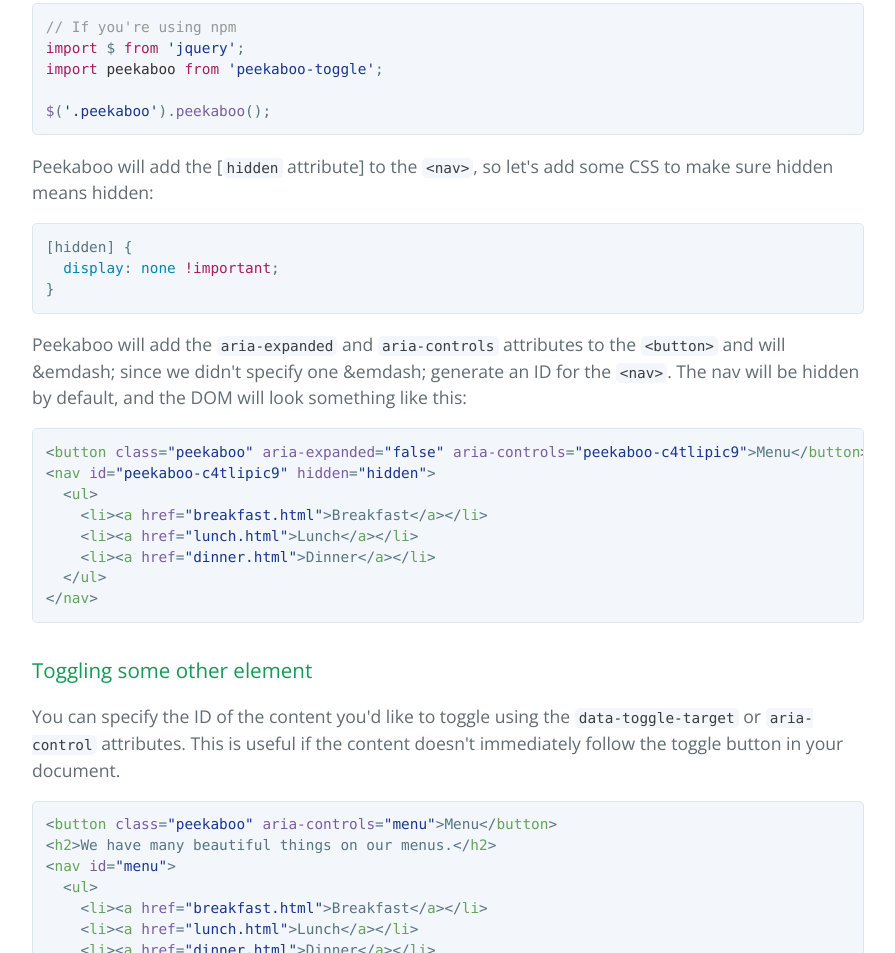
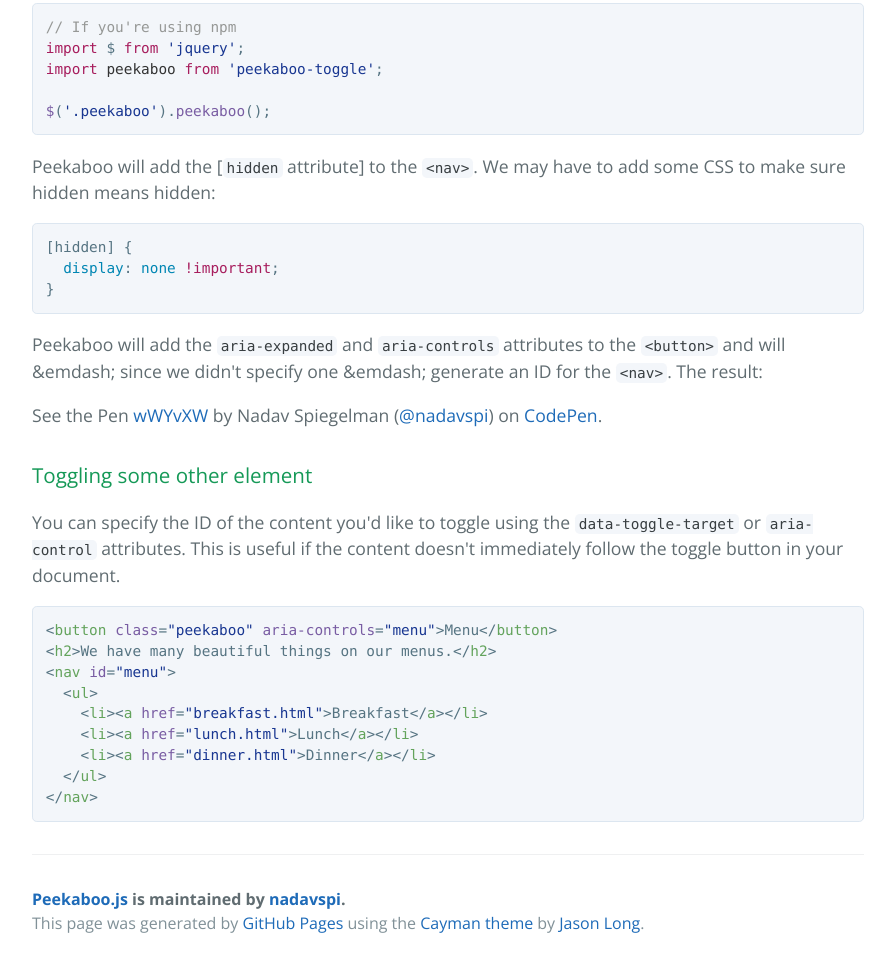
Before and after one commit to nadavspi/peekaboo.js, a plain HTML site: page index.html in a window 1280 px wide. Shown: the part 1409-2362 px from the top of the page, without its empty margins (192-1087 px from the left). Drawn offline with nearby package versions, Linux system fonts and the light colour scheme.

```diff
--- a/index.html
+++ b/index.html
@@ -68,7 +68,7 @@
 
 <span class="pl-en">$</span>(<span class="pl-s"><span class="pl-pds">'</span>.peekaboo<span class="pl-pds">'</span></span>).<span class="pl-en">peekaboo</span>();</pre></div>
 
-<p>Peekaboo will add the [<code>hidden</code> attribute] to the <code>&lt;nav&gt;</code>, so let's add some
+<p>Peekaboo will add the [<code>hidden</code> attribute] to the <code>&lt;nav&gt;</code>. We may have to add some
 CSS to make sure hidden means hidden:</p>
 
 <div class="highlight highlight-source-css"><pre>[hidden] {
@@ -77,16 +77,11 @@
 
 <p>Peekaboo will add the <code>aria-expanded</code> and <code>aria-controls</code> attributes to the
 <code>&lt;button&gt;</code> and will &amp;emdash; since we didn't specify one &amp;emdash; generate an
-ID for the <code>&lt;nav&gt;</code>. The nav will be hidden by default, and the DOM will look something like this:</p>
+ID for the <code>&lt;nav&gt;</code>. The result:</p>
 
-<div class="highlight highlight-text-html-basic"><pre>&lt;<span class="pl-ent">button</span> <span class="pl-e">class</span>=<span class="pl-s"><span class="pl-pds">"</span>peekaboo<span class="pl-pds">"</span></span> <span class="pl-e">aria-expanded</span>=<span class="pl-s"><span class="pl-pds">"</span>false<span class="pl-pds">"</span></span> <span class="pl-e">aria-controls</span>=<span class="pl-s"><span class="pl-pds">"</span>peekaboo-c4tlipic9<span class="pl-pds">"</span></span>&gt;Menu&lt;/<span class="pl-ent">button</span>&gt;
-&lt;<span class="pl-ent">nav</span> <span class="pl-e">id</span>=<span class="pl-s"><span class="pl-pds">"</span>peekaboo-c4tlipic9<span class="pl-pds">"</span></span> <span class="pl-e">hidden</span>=<span class="pl-s"><span class="pl-pds">"</span>hidden<span class="pl-pds">"</span></span>&gt;
-  &lt;<span class="pl-ent">ul</span>&gt;
-    &lt;<span class="pl-ent">li</span>&gt;&lt;<span class="pl-ent">a</span> <span class="pl-e">href</span>=<span class="pl-s"><span class="pl-pds">"</span>breakfast.html<span class="pl-pds">"</span></span>&gt;Breakfast&lt;/<span class="pl-ent">a</span>&gt;&lt;/<span class="pl-ent">li</span>&gt;
-    &lt;<span class="pl-ent">li</span>&gt;&lt;<span class="pl-ent">a</span> <span class="pl-e">href</span>=<span class="pl-s"><span class="pl-pds">"</span>lunch.html<span class="pl-pds">"</span></span>&gt;Lunch&lt;/<span class="pl-ent">a</span>&gt;&lt;/<span class="pl-ent">li</span>&gt;
-    &lt;<span class="pl-ent">li</span>&gt;&lt;<span class="pl-ent">a</span> <span class="pl-e">href</span>=<span class="pl-s"><span class="pl-pds">"</span>dinner.html<span class="pl-pds">"</span></span>&gt;Dinner&lt;/<span class="pl-ent">a</span>&gt;&lt;/<span class="pl-ent">li</span>&gt;
-  &lt;/<span class="pl-ent">ul</span>&gt;
-&lt;/<span class="pl-ent">nav</span>&gt;</pre></div>
+<p>See the Pen <a href="http://codepen.io/nadavspi/pen/wWYvXW/">wWYvXW</a> by Nadav Spiegelman (<a href="http://codepen.io/nadavspi">@nadavspi</a>) on <a href="http://codepen.io">CodePen</a>.</p>
+
+
 
 <h3>
 <a id="toggling-some-other-element" class="anchor" href="#toggling-some-other-element" aria-hidden="true"><span aria-hidden="true" class="octicon octicon-link"></span></a>Toggling some other element</h3>
```
Also changed, not shown: params.json (+1 -1 lines).
